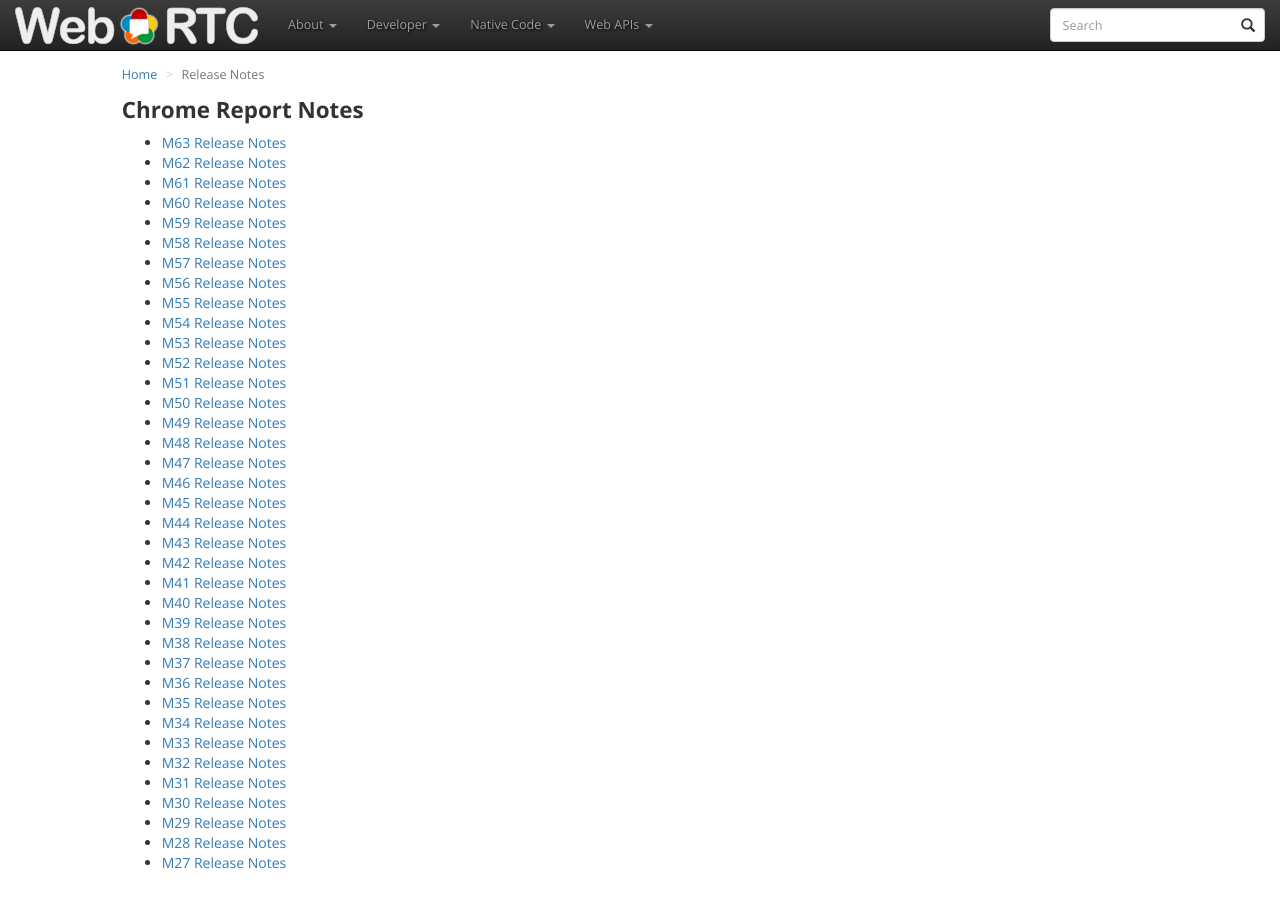
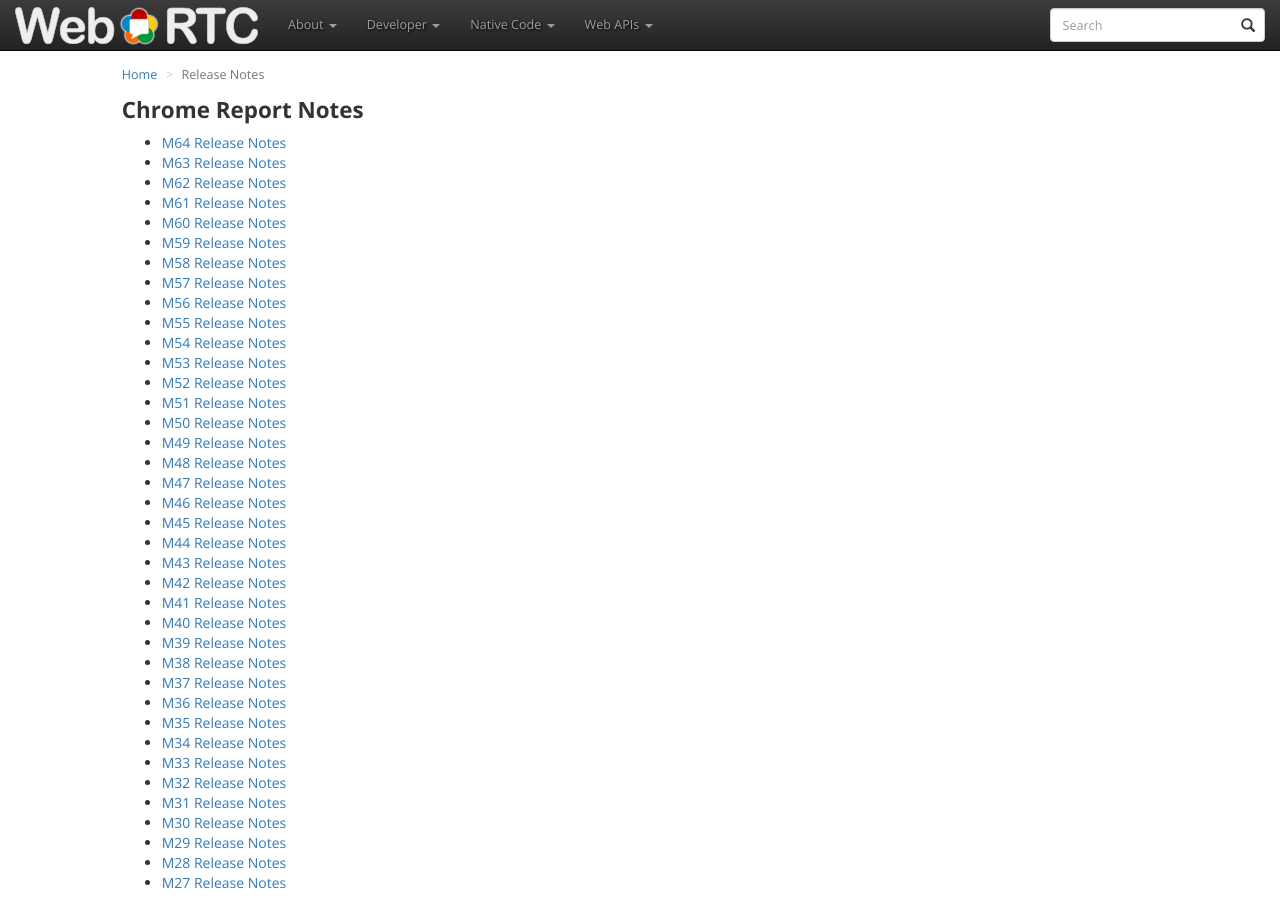
Before and after one commit to webrtc/webrtc-org, a Jekyll site: the page built from release-notes/index.md, in a window 1280 px wide and 900 px high. Built offline with Jekyll 4.4.1, drawn with Linux system fonts in a browser that asks for light colours; nearby versions of some CDN libraries.

Commit message:
Update index.md

```diff
--- a/release-notes/index.md
+++ b/release-notes/index.md
@@ -5,6 +5,7 @@ permalink: /release-notes/
 crumb: Release Notes
 ---
 
+  * [M64 Release Notes](https://groups.google.com/d/msg/discuss-webrtc/fIWg5n67xHo/QIhRnv6vBgAJ)
   * [M63 Release Notes](https://groups.google.com/d/msg/discuss-webrtc/qDtSDxoNSII/69b6fAkxAQAJ)
   * [M62 Release Notes](https://groups.google.com/d/msg/discuss-webrtc/DFRDTFJmO5g/Sz5zOz-KFQAJ)
   * [M61 Release Notes](https://groups.google.com/d/msg/discuss-webrtc/8gJyg8EFPdo/OxUdyMjXBwAJ)
```
